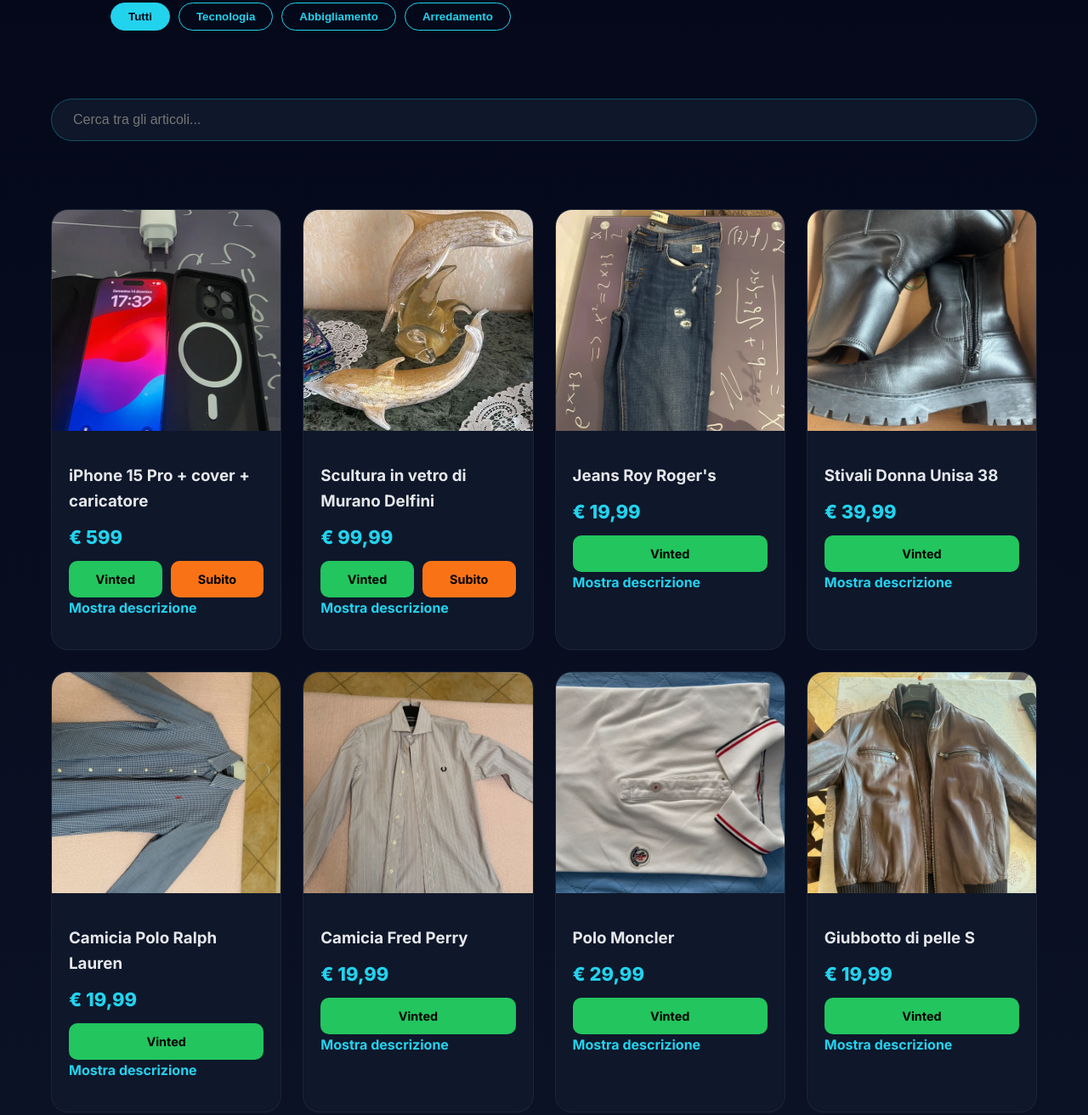
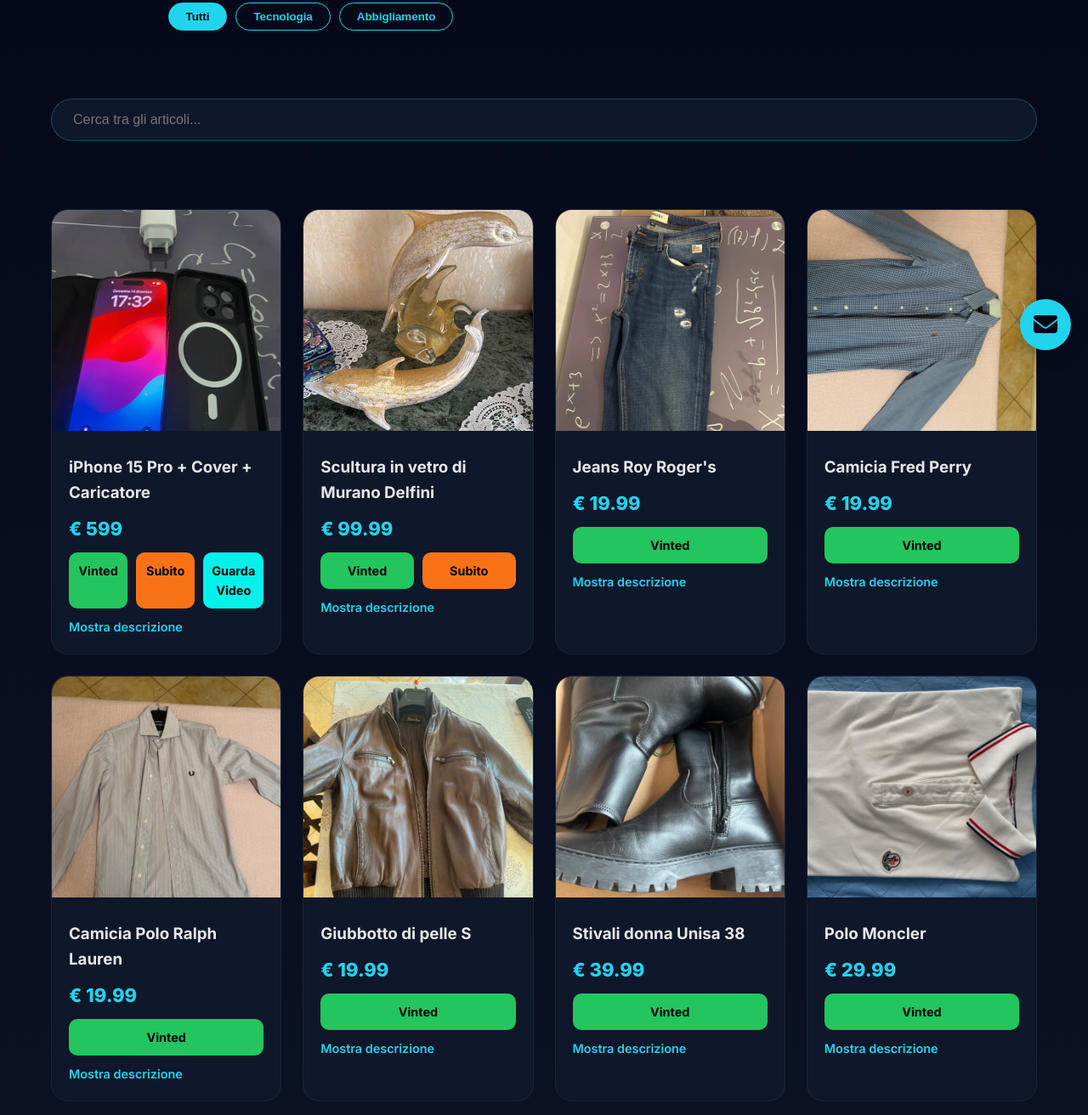
Before and after one commit to stranostore/stranostore, a plain HTML site: page index.html in a window 1280 px wide. Shown: the part 368-1680 px from the top of the page at 85% size. Drawn offline with nearby package versions, Linux system fonts and the light colour scheme.

Commit message:
Update index.html

```diff
--- a/index.html
+++ b/index.html
@@ -8,75 +8,66 @@
 <link href="https://fonts.googleapis.com/css2?family=Inter:wght@400;600;700;800&display=swap" rel="stylesheet">
 <link rel="stylesheet" href="https://cdnjs.cloudflare.com/ajax/libs/font-awesome/6.5.0/css/all.min.css">
 <style>
-:root { --primary: #22d3ee; --vinted: #22c55e; --subito: #f97316; --bg: #020617; --card-bg: #0f172a; --gold: #facc15; }
+:root{--primary:#22d3ee;--vinted:#22c55e;--subito:#f97316;--bg:#020617;--card-bg:#0f172a;--gold:#facc15}
 *{margin:0;padding:0;box-sizing:border-box}
-body{font-family:'Inter',sans-serif;background:linear-gradient(180deg, var(--bg), #0f172a);color:#e5e7eb;line-height:1.6;scroll-behavior:smooth}
+body{font-family:'Inter',sans-serif;background:linear-gradient(180deg,var(--bg),#0f172a);color:#e5e7eb;line-height:1.6}
 
 /* HEADER */
-header{display:flex;justify-content:space-between;align-items:center;padding:20px 30px; border-bottom: 1px solid rgba(255,255,255,0.05)}
+header{display:flex;justify-content:space-between;align-items:center;padding:20px 30px;border-bottom:1px solid rgba(255,255,255,0.05)}
 header img{width:110px}
 header .social a{margin-left:15px;font-size:24px;color:var(--primary);transition:.2s}
 header .social a:hover{transform:translateY(-3px); color:#fff}
 
-/* HERO SECTION */
+/* HERO */
 .hero{max-width:1200px;margin:auto;padding:60px 20px;display:grid;grid-template-columns:1.2fr 1fr;gap:40px;align-items:center}
 .hero-text h1{font-size:54px;font-weight:800;line-height:1;margin-bottom:20px}
 .hero-text h1 span{color:var(--primary)}
 .hero-text p{font-size:1.1rem;color:#cbd5f5;margin-bottom:30px;max-width:500px}
 
-/* SEARCH & CATEGORIES */
-.search-container { max-width: 1200px; margin: 20px auto; padding: 0 20px; }
-.search-bar { width: 100%; padding: 15px 25px; border-radius: 50px; border: 1px solid rgba(34, 211, 238, 0.3); background: var(--card-bg); color: #fff; font-size: 1rem; outline: none; margin-bottom: 20px; }
-.categories { display: flex; gap: 10px; flex-wrap: wrap; justify-content: center; }
-.cat-btn { padding: 8px 20px; border-radius: 20px; border: 1px solid var(--primary); background: transparent; color: var(--primary); cursor: pointer; font-weight: 600; transition: 0.3s; }
-.cat-btn.active, .cat-btn:hover { background: var(--primary); color: var(--bg); }
+/* CATEGORIES & SEARCH */
+.search-container{max-width:1200px;margin:20px auto;padding:0 20px}
+.search-bar{width:100%;padding:15px 25px;border-radius:50px;border:1px solid rgba(34,211,238,0.3);background:var(--card-bg);color:#fff;font-size:1rem;outline:none;margin-bottom:20px}
+.categories{display:flex;gap:10px;flex-wrap:wrap;justify-content:center}
+.cat-btn{padding:8px 20px;border-radius:20px;border:1px solid var(--primary);background:transparent;color:var(--primary);cursor:pointer;font-weight:600;transition:0.3s}
+.cat-btn.active,.cat-btn:hover{background:var(--primary);color:var(--bg)}
 
 /* STORE GRID */
 .store{max-width:1200px;margin:auto;padding:40px 20px;display:grid;grid-template-columns:repeat(auto-fit,minmax(250px,1fr));gap:25px}
-.card{background:var(--card-bg);border-radius:20px;overflow:hidden;transition:.5s; border:1px solid rgba(255,255,255,0.05); opacity:0; transform: translateY(20px);}
-.card.show{opacity:1;transform: translateY(0);transition: all 0.6s ease;}
-.card img{width:100%;height:260px;object-fit:cover;transition: transform 0.5s ease, filter 0.5s ease;}
+.card{background:var(--card-bg);border-radius:20px;overflow:hidden;transition:.3s;border:1px solid rgba(255,255,255,0.05);position:relative}
+.card img{width:100%;height:260px;object-fit:cover;transition:.3s}
+.card:hover{transform:translateY(-5px);box-shadow:0 10px 30px rgba(0,0,0,0.5)}
 .card-content{padding:20px}
-.card-content h3{margin:10px 0;}
 .price{font-size:22px;font-weight:800;color:var(--primary);margin:10px 0}
-.btn-group {display:flex;gap:10px}
-.btn-s {flex:1;padding:10px;border-radius:10px;text-align:center;text-decoration:none;font-weight:700;font-size:0.9rem;transition:0.2s}
-.btn-v {background:var(--vinted); color:#000}
-.btn-sub {background:var(--subito); color:#000}
+.btn-group{display:flex;gap:10px;margin-bottom:10px}
+.btn-s{flex:1;padding:10px;border-radius:10px;text-align:center;text-decoration:none;font-weight:700;font-size:0.9rem;transition:0.2s}
+.btn-v{background:var(--vinted);color:#000}
+.btn-sub{background:var(--subito);color:#000}
 
-/* HOVER EFFECT PREMIUM */
-.card:hover{transform: translateY(-15px) scale(1.03); box-shadow:0 25px 60px rgba(34,211,238,0.5);}
-.card:hover img{transform: scale(1.08); filter:brightness(1.05);}
-.btn-v:hover, .btn-sub:hover, .details-toggle:hover{transform: translateY(-3px) scale(1.05); box-shadow:0 0 20px currentColor;}
+/* Description toggle */
+.details-toggle{color:var(--primary);cursor:pointer;font-weight:600;font-size:0.9rem;margin-top:5px}
+p[id^="desc-"]{display:none;margin-top:5px;font-size:0.9rem;color:#cbd5f5}
+p[id^="desc-"].show{display:block}
 
-/* DESCRIZIONE A TOGGLE */
-.details-toggle{display:inline-block;cursor:pointer;color:var(--primary);font-weight:700;position:relative;overflow:hidden;margin-bottom:8px}
-.card p{max-height:0;overflow:hidden;opacity:0;transform: translateY(10px);transition:max-height 0.5s ease, opacity 0.5s ease, transform 0.5s ease;}
-.card p.show{max-height:500px;opacity:1;transform:translateY(0);}
-
-/* REVIEWS SECTION */
-.reviews-section {max-width:1000px;margin:60px auto;padding:40px 20px; background: rgba(255,255,255,0.02); border-radius: 30px; text-align: center;}
-.stars-top { color: var(--gold); font-size: 2.5rem; margin-bottom: 10px; filter: drop-shadow(0 0 10px rgba(250, 204, 21, 0.3)); }
-.reviews-grid-main {display: flex; justify-content: center; gap: 30px; flex-wrap: wrap; margin-bottom: 30px;}
-.dropdown-reviews { margin-top: 20px; border-radius: 15px; overflow: hidden; background: var(--card-bg); border: 1px solid rgba(34, 211, 238, 0.2); }
-.dropdown-reviews summary { padding: 15px; cursor: pointer; font-weight: 700; color: var(--primary); list-style: none; display: flex; justify-content: center; align-items: center; gap: 10px; }
-.all-reviews-list { padding: 20px; text-align: left; display: grid; grid-template-columns: repeat(auto-fit, minmax(280px, 1fr)); gap: 15px; max-height: 450px; overflow-y: auto; }
-.review-item { background: rgba(255,255,255,0.03); padding: 15px; border-radius: 10px; border-left: 3px solid var(--primary); }
-.review-item p { font-style: italic; font-size: 0.9rem; margin-bottom: 5px; }
-.review-item span { font-size: 0.8rem; font-weight: 700; color: var(--primary); }
+/* REVIEWS */
+.reviews-section{max-width:1000px;margin:60px auto;padding:40px 20px;background: rgba(255,255,255,0.02);border-radius:30px;text-align:center}
+.stars-top{color:var(--gold);font-size:2.5rem;margin-bottom:10px;filter:drop-shadow(0 0 10px rgba(250,204,21,0.3))}
+.reviews-grid-main{display:flex;justify-content:center;gap:30px;flex-wrap:wrap;margin-bottom:30px}
+.dropdown-reviews{margin-top:20px;border-radius:15px;overflow:hidden;background:var(--card-bg);border:1px solid rgba(34,211,238,0.2)}
+.dropdown-reviews summary{padding:15px;cursor:pointer;font-weight:700;color:var(--primary);list-style:none;display:flex;justify-content:center;align-items:center;gap:10px}
+.all-reviews-list{padding:20px;text-align:left;display:grid;grid-template-columns:repeat(auto-fit,minmax(280px,1fr));gap:15px;max-height:450px;overflow-y:auto}
+.review-item{background: rgba(255,255,255,0.03);padding:15px;border-radius:10px;border-left:3px solid var(--primary)}
+.review-item p{font-style:italic;font-size:0.9rem;margin-bottom:5px}
+.review-item span{font-size:0.8rem;font-weight:700;color:var(--primary)}
 
 /* MODAL ASSISTENZA */
-#modal-assistenza {position:fixed;bottom:90px;right:20px;background:#0f172a;color:#e5e7eb;width:320px;border-radius:16px;box-shadow:0 10px 40px rgba(0,0,0,0.5);display:none;flex-direction:column;overflow:hidden;z-index:10000;border:1px solid rgba(34, 211, 238, 0.2);}
+#btn-contattaci{position:fixed;bottom:20px;right:20px;width:60px;height:60px;background:#22d3ee;border-radius:50%;display:flex;justify-content:center;align-items:center;box-shadow:0 8px 20px rgba(0,0,0,0.3);cursor:pointer;z-index:9999;font-size:28px;color:#020617;transition:.3s;display:none}
+#btn-contattaci.show{display:flex}
+#modal-assistenza{position:fixed;bottom:90px;right:20px;background:#0f172a;color:#e5e7eb;width:320px;border-radius:16px;box-shadow:0 10px 40px rgba(0,0,0,0.5);display:none;flex-direction:column;overflow:hidden;z-index:10000;border:1px solid rgba(34,211,238,0.2)}
 #modal-assistenza header{background:#020617;padding:15px 16px;font-weight:700;display:flex;justify-content:space-between;align-items:center;border-bottom:1px solid var(--primary)}
 #modal-assistenza .close{cursor:pointer;color:var(--primary);font-size:22px}
 #modal-assistenza form{display:flex;flex-direction:column;padding:20px;gap:12px}
 #modal-assistenza input,#modal-assistenza textarea{padding:12px;border-radius:8px;border:1px solid #1e293b;background:#1e293b;color:#e5e7eb;font-size:14px;outline:none}
 #modal-assistenza button{background:var(--primary);color:#020617;padding:12px;font-weight:800;border:none;border-radius:8px;cursor:pointer}
-
-/* PULSANTE FISSO CONTATTACI */
-#btn-contattaci{position:fixed;bottom:-80px;right:20px;background:var(--primary);color:#020617;padding:16px 20px;font-weight:700;border:none;border-radius:50px;cursor:pointer;box-shadow:0 6px 20px rgba(34,211,238,0.5);transition:0.6s; z-index:10000; opacity:0;}
-#btn-contattaci.show{bottom:20px;opacity:1;}
-#btn-contattaci:hover{transform:scale(1.08); box-shadow:0 10px 30px rgba(34,211,238,0.7);}
 
 /* FOOTER */
 footer{text-align:center;padding:60px;color:#64748b}
@@ -101,7 +92,6 @@ footer{text-align:center;padding:60px;color:#64748b}
 <button class="cat-btn active" onclick="filterCat('Tutti')">Tutti</button>
 <button class="cat-btn" onclick="filterCat('Tecnologia')">Tecnologia</button>
 <button class="cat-btn" onclick="filterCat('Abbigliamento')">Abbigliamento</button>
-            <button class="cat-btn" onclick="filterCat('Arredamento')">Arredamento</button>
 </div>
 </div>
 </section>
@@ -114,19 +104,17 @@ footer{text-align:center;padding:60px;color:#64748b}
 
 <section class="reviews-section">
 <div class="stars-top">★★★★★</div>
-    <h2 style="font-size: 2.2rem; margin-bottom: 20px;">Dicono di noi</h2>
-
+<h2 style="font-size:2.2rem;margin-bottom:20px;">Dicono di noi</h2>
 <div class="reviews-grid-main">
     <div style="text-align:center">
-            <strong style="font-size:2rem; color:#fff">4.7/5</strong>
+        <strong style="font-size:2rem;color:#fff">4.7/5</strong>
         <p style="color:var(--vinted); font-weight:700">151 Feedback Vinted</p>
     </div>
     <div style="text-align:center">
-            <strong style="font-size:2rem; color:#fff">4.9/5</strong>
+        <strong style="font-size:2rem;color:#fff">4.9/5</strong>
         <p style="color:var(--subito); font-weight:700">10 Feedback Subito</p>
     </div>
 </div>
-
 <details class="dropdown-reviews">
 <summary>Leggi tutte le recensioni</summary>
 <div class="all-reviews-list">
@@ -141,14 +129,18 @@ footer{text-align:center;padding:60px;color:#64748b}
 <div class="review-item"><p>"Articolo corrispondente alla foto... Merci pour tout 👍"</p><span>- susana301103 (Vinted)</span></div>
 <div class="review-item"><p>"Spedizione rapida, venditore molto cordiale!"</p><span>- michele_r (Vinted)</span></div>
 <div class="review-item"><p>"Oggetto bellissimo, esattamente come in foto."</p><span>- giulia_vnt (Vinted)</span></div>
+<div class="review-item"><p>"Ottimo imballaggio e comunicazione eccellente."</p><span>- luca.88 (Vinted)</span></div>
+<div class="review-item"><p>"Molto professionale, consigliato A++"</p><span>- marco_tech (Vinted)</span></div>
+<div class="review-item"><p>"Tutto liscio, ricomprerò sicuramente."</p><span>- sofia_s (Vinted)</span></div>
+<div class="review-item"><p>"Preciso e veloce nella spedizione."</p><span>- francesco_92 (Vinted)</span></div>
+<div class="review-item"><p>"Persona squisita, prodotto top."</p><span>- elena_p (Vinted)</span></div>
 </div>
 </details>
 </section>
 
 <footer><p>© 2025 Strano Store — Premium Resale</p></footer>
 
-<button id="btn-contattaci">Contattaci</button>
-
+<div id="btn-contattaci"><i class="fas fa-envelope"></i></div>
 <div id="modal-assistenza">
 <header><span>Contattaci</span><span class="close">&times;</span></header>
 <form id="form-assistenza">
@@ -163,24 +155,24 @@ footer{text-align:center;padding:60px;color:#64748b}
 <script>
 (function(){emailjs.init("HCRQeVuO9W2k5c9HH");})();
 
-const prodotti = [
-    {n:'iPhone 15 Pro + cover + caricatore', p:'599', c:'Tecnologia', img:'iphone.png', linkV:'https://www.vinted.it/items/7764182241-iphone-15-pro-caricatore-cover', linkS:'https://www.subito.it/telefonia/iphone-15-pro-caricatore-cover-catania-628165680.htm', desc:'📱 iPhone 15 Pro in condizioni impeccabili, sempre con cover e vetro. Scatola inclusa.'},
-    {n:'Scultura in vetro di Murano Delfini', p:'99,99', c:'Arredamento', img:'delfino.png', linkV:'https://www.vinted.it/items/7725614209-scultura-in-vetro-di-murano-con-delfini-lavorazione-artistica-con-foglia-oro', linkS:'https://www.subito.it/arredamento-casalinghi/scultura-in-vetro-di-murano-con-delfini-catania-627414368.htm', desc:'Scultura artistica in vetro di Murano con delfini e foglia oro.'},
-    {n:'Jeans Roy Roger\'s', p:'19,99', c:'Abbigliamento', img:'pantaloni.png', linkV:'https://www.vinted.it/items/7682389652-jeans-roy-rogers', linkS:'', desc:'Jeans uomo Roy Roger’s, ottime condizioni, taglia M.'},
-    {n:'Stivali Donna Unisa 38', p:'39,99', c:'Abbigliamento', img:'stivali.png', linkV:'https://www.vinted.it/items/7591507417-stivali-donna-unisa-38', linkS:'', desc:'Stivali neri in pelle con suola carrarmato, come nuovi, taglia 38.'},
-    {n:'Camicia Polo Ralph Lauren', p:'19,99', c:'Abbigliamento', img:'camicia1.png', linkV:'https://www.vinted.it/items/6274339172-camicia-polo-ralph-lauren', linkS:'', desc:'Camicia Polo Ralph Lauren, colore azzurro, taglia XS.'},
-    {n:'Camicia Fred Perry', p:'19,99', c:'Abbigliamento', img:'camicia2.png', linkV:'https://www.vinted.it/items/6274311751-camicia-fred-perry', linkS:'', desc:'Camicia Fred Perry, colore azzurro, taglia S.'},
-    {n:'Polo Moncler', p:'29,99', c:'Abbigliamento', img:'moncler.webp', linkV:'https://www.vinted.it/items/7019057147-moncler-polo-taglia-m', linkS:'', desc:'Polo Moncler bianca, taglia M, dettagli tricolore.'},
-    {n:'Giubbotto di pelle S', p:'19,99', c:'Abbigliamento', img:'giubotto.png', linkV:'https://www.vinted.it/items/4461806005-giubbotto-di-pelle-s', linkS:'', desc:'Giubbotto di pelle marrone, taglia S, ottime condizioni.'}
+const prodotti=[
+{n:'iPhone 15 Pro + Cover + Caricatore',p:'599',c:'Tecnologia',img:'iphone.png',desc:'iPhone 15 Pro in condizioni impeccabili, sempre con cover e vetro. Zero graffi, completo di scatola.',linkV:'https://www.vinted.it/items/7764182241-iphone-15-pro-caricatore-cover',linkS:'https://www.subito.it/telefonia/iphone-15-pro-caricatore-cover-catania-628165680.htm'},
+{n:'Scultura in vetro di Murano Delfini',p:'99.99',c:'Arredamento',img:'delfino.png',desc:'Scultura in vetro di Murano con delfini, lavorazione artistica con foglia oro.',linkV:'https://www.vinted.it/items/7725614209-scultura-in-vetro-di-murano-con-delfini-lavorazione-artistica-con-foglia-oro',linkS:'https://www.subito.it/arredamento-casalinghi/scultura-in-vetro-di-murano-con-delfini-catania-627414368.htm'},
+{n:'Jeans Roy Roger\'s',p:'19.99',c:'Abbigliamento',img:'pantaloni.png',desc:'Jeans uomo Roy Roger’s – taglia 32, ottime condizioni.',linkV:'https://www.vinted.it/items/7682389652-jeans-roy-rogers',linkS:''},
+{n:'Camicia Fred Perry',p:'19.99',c:'Abbigliamento',img:'camicia1.png',desc:'Camicia Fred Perry, taglia S, nuova senza cartellino.',linkV:'https://www.vinted.it/items/6274311751-camicia-fred-perry',linkS:''},
+{n:'Camicia Polo Ralph Lauren',p:'19.99',c:'Abbigliamento',img:'camicia2.png',desc:'Camicia Polo Ralph Lauren, taglia XS, nuova senza cartellino.',linkV:'https://www.vinted.it/items/6274339172-camicia-polo-ralph-lauren',linkS:''},
+{n:'Giubbotto di pelle S',p:'19.99',c:'Abbigliamento',img:'giubotto.png',desc:'Giubbotto di pelle taglia S, ottime condizioni.',linkV:'https://www.vinted.it/items/4461806005-giubbotto-di-pelle-s',linkS:''},
+{n:'Stivali donna Unisa 38',p:'39.99',c:'Abbigliamento',img:'stivali.png',desc:'Stivali neri in pelle con zip laterale e suola carrarmato, come nuovi.',linkV:'https://www.vinted.it/items/7591507417-stivali-donna-unisa-38',linkS:''},
+{n:'Polo Moncler',p:'29.99',c:'Abbigliamento',img:'moncler.webp',desc:'Polo Moncler bianca, taglia M, nuova senza cartellino.',linkV:'https://www.vinted.it/items/7019057147-moncler-polo-taglia-m',linkS:''}
 ];
 
-function renderStore(cat='Tutti', searchVal='') {
-    const grid = document.getElementById('storeGrid');
+function renderStore(cat='Tutti', searchVal=''){
+const grid=document.getElementById('storeGrid');
 grid.innerHTML='';
 prodotti.forEach((item,i)=>{
 if((cat==='Tutti'||item.c===cat)&&(item.n.toLowerCase().includes(searchVal.toLowerCase())||searchVal==='')){
 const card=document.createElement('div');
-            card.className='card show';
+card.className='card';
 card.innerHTML=`
 <img src="${item.img}" alt="${item.n}">
 <div class="card-content">
@@ -189,34 +181,30 @@ function renderStore(cat='Tutti', searchVal='') {
 <div class="btn-group">
 ${item.linkV?`<a href="${item.linkV}" target="_blank" class="btn-s btn-v">Vinted</a>`:''}
 ${item.linkS?`<a href="${item.linkS}" target="_blank" class="btn-s btn-sub">Subito</a>`:''}
+${item.n.includes('iPhone 15 Pro')?`<a href="https://www.tiktok.com/@stranostore/video/7585347209382726934?lang=en" target="_blank" class="btn-s" style="background:#00f2ea;color:#000">Guarda Video</a>`:''}
 </div>
 <div class="details-toggle" onclick="toggleDesc(${i})">Mostra descrizione</div>
 <p id="desc-${i}">${item.desc}</p>
-                </div>
-            `;
+</div>`;
 grid.appendChild(card);
 }
 });
 }
 
-function filterCat(cat){renderStore(cat, document.getElementById('searchInput').value); document.querySelectorAll('.cat-btn').forEach(b=>b.classList.remove('active')); event.target.classList.add('active');}
-function search(){renderStore(document.querySelector('.cat-btn.active').textContent, document.getElementById('searchInput').value);}
+function filterCat(cat){renderStore(cat,document.getElementById('searchInput').value);document.querySelectorAll('.cat-btn').forEach(b=>b.classList.remove('active'));document.querySelector(`.cat-btn[onclick="filterCat('${cat}')"]`).classList.add('active');}
+function search(){renderStore(document.querySelector('.cat-btn.active').textContent,document.getElementById('searchInput').value);}
 function toggleDesc(i){const p=document.getElementById('desc-'+i);p.classList.toggle('show');}
 
-document.getElementById('btn-contattaci').onclick=function(){document.getElementById('modal-assistenza').style.display='flex'}
-document.querySelector('#modal-assistenza .close').onclick=function(){document.getElementById('modal-assistenza').style.display='none'}
-document.getElementById('form-assistenza').onsubmit=function(e){
-    e.preventDefault();
-    emailjs.sendForm('service_id','template_id',this).then(()=>{alert('Messaggio inviato!');this.reset();document.getElementById('modal-assistenza').style.display='none'},(err)=>{alert('Errore nell\'invio: '+err.text);})
-}
+renderStore();
 
-window.addEventListener('scroll', ()=>{
-    const btn = document.getElementById('btn-contattaci');
-    if(window.scrollY > 200){ btn.classList.add('show'); }
-    else { btn.classList.remove('show'); }
-});
-
-renderStore();
+/* MODAL ASSISTENZA */
+const btn=document.getElementById('btn-contattaci');
+const modal=document.getElementById('modal-assistenza');
+btn.classList.add('show');
+btn.onclick=()=>{modal.style.display='flex'}
+modal.querySelector('.close').onclick=()=>{modal.style.display='none'}
+document.getElementById('form-assistenza').addEventListener('submit',function(e){
+e.preventDefault();emailjs.sendForm('default_service', this).then(()=>{alert('Messaggio inviato!');modal.style.display='none';this.reset();},(err)=>{alert('Errore: '+err.text)});});
 </script>
 </body>
 </html>
```
Lines whose indentation alone changed are shown as unchanged.
